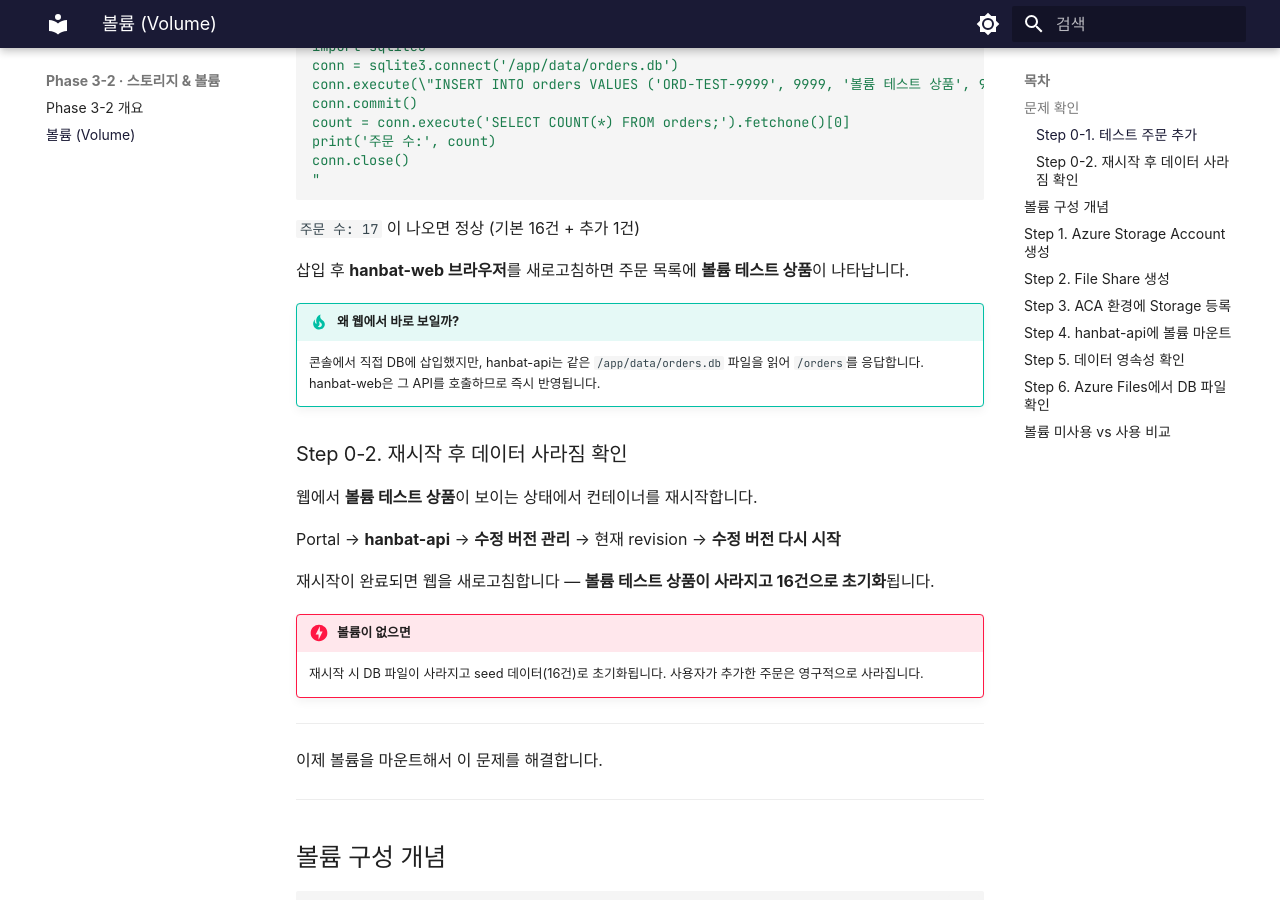
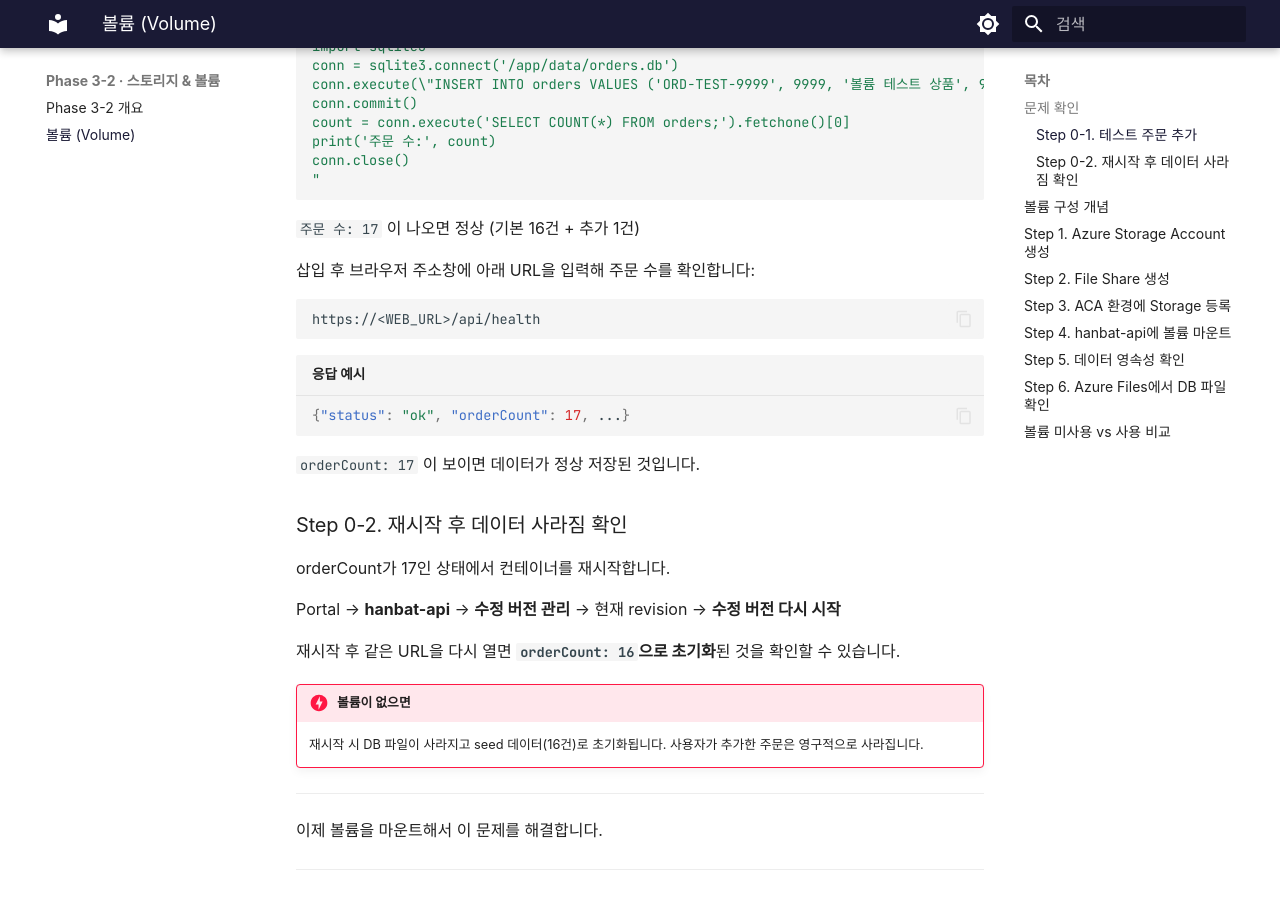
Before and after one commit to skilleat-labs/container-service-labs, an MkDocs documentation site: the page built from docs/phase-3-2/volume.md, in a window 1280 px wide and 900 px high, scrolled down 1056 px. Built offline with MkDocs 1.6.1 and Material for MkDocs 9.7.7, drawn with Linux system fonts in a browser that asks for light colours; some web fonts are replaced; some of the changed text lies outside the part shown.

Commit message:
fix: 볼륨 확인을 웹 목록 → /api/health orderCount로 변경

````diff
--- a/docs/phase-3-2/volume.md
+++ b/docs/phase-3-2/volume.md
@@ -48,19 +48,25 @@ conn.close()
 
 `주문 수: 17` 이 나오면 정상 (기본 16건 + 추가 1건)
 
-삽입 후 **hanbat-web 브라우저**를 새로고침하면 주문 목록에 **볼륨 테스트 상품**이 나타납니다.
+삽입 후 브라우저 주소창에 아래 URL을 입력해 주문 수를 확인합니다:
 
-!!! tip "왜 웹에서 바로 보일까?"
-    콘솔에서 직접 DB에 삽입했지만, hanbat-api는 같은 `/app/data/orders.db` 파일을 읽어 `/orders`를 응답합니다.
-    hanbat-web은 그 API를 호출하므로 즉시 반영됩니다.
+```
+https://<WEB_URL>/api/health
+```
+
+```json title="응답 예시"
+{"status": "ok", "orderCount": 17, ...}
+```
+
+`orderCount: 17` 이 보이면 데이터가 정상 저장된 것입니다.
 
 ### Step 0-2. 재시작 후 데이터 사라짐 확인
 
-웹에서 **볼륨 테스트 상품**이 보이는 상태에서 컨테이너를 재시작합니다.
+orderCount가 17인 상태에서 컨테이너를 재시작합니다.
 
 Portal → **hanbat-api** → **수정 버전 관리** → 현재 revision → **수정 버전 다시 시작**
 
-재시작이 완료되면 웹을 새로고침합니다 — **볼륨 테스트 상품이 사라지고 16건으로 초기화**됩니다.
+재시작 후 같은 URL을 다시 열면 **`orderCount: 16`으로 초기화**된 것을 확인할 수 있습니다.
 
 !!! danger "볼륨이 없으면"
     재시작 시 DB 파일이 사라지고 seed 데이터(16건)로 초기화됩니다.
@@ -194,9 +200,9 @@ conn.close()
 
 Portal → **hanbat-api** → **수정 버전 관리** → `hanbat-api--vol` → **수정 버전 다시 시작**
 
-**③ 재시작 후 웹에서 확인**
+**③ 재시작 후 확인**
 
-hanbat-web 브라우저를 새로고침합니다 — **볼륨 테스트 상품이 그대로 남아있으면 볼륨 마운트 성공!**
+브라우저에서 `https://<WEB_URL>/api/health` 를 다시 열면 **`orderCount: 17`이 유지되면 볼륨 마운트 성공!**
 
 <div class="checkpoint">
 <div class="checkpoint-title">✅ 확인 포인트</div>
````
